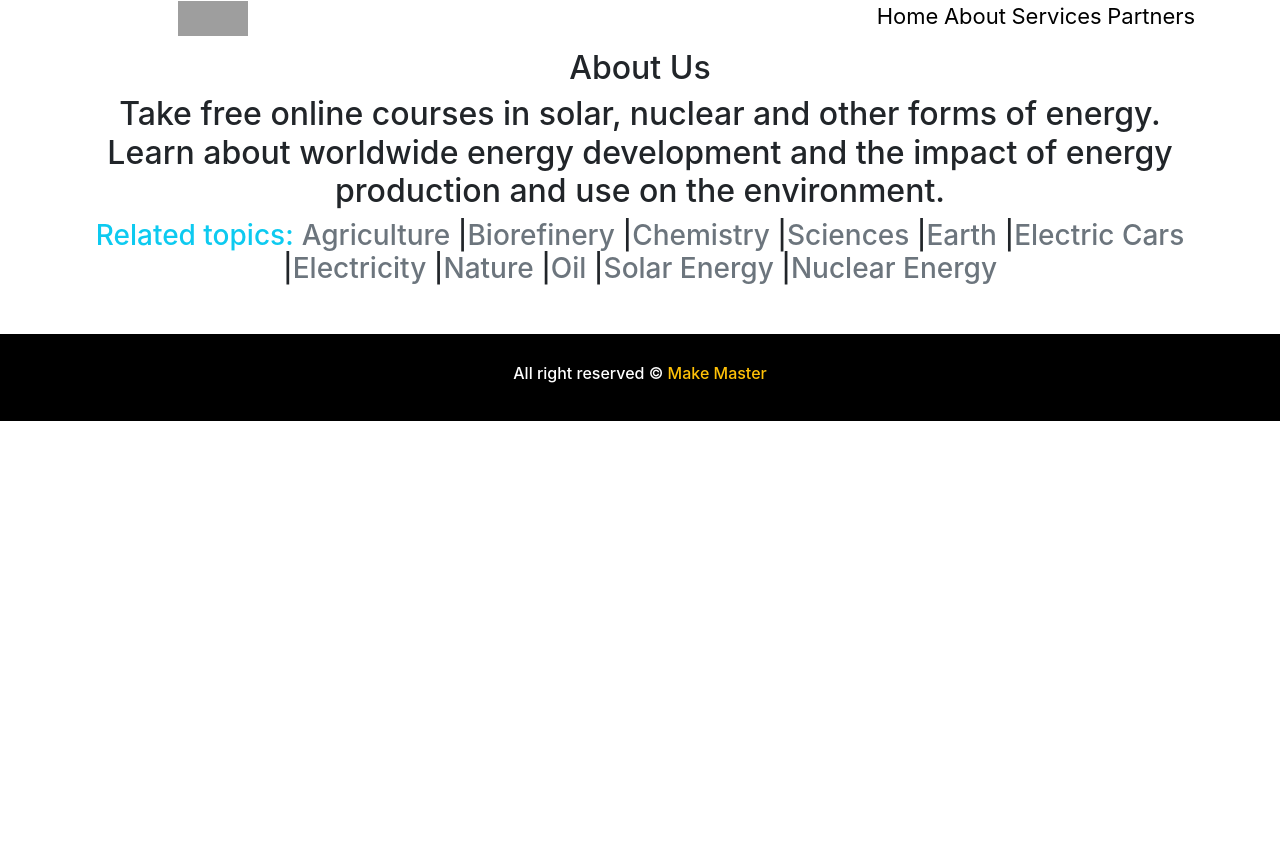
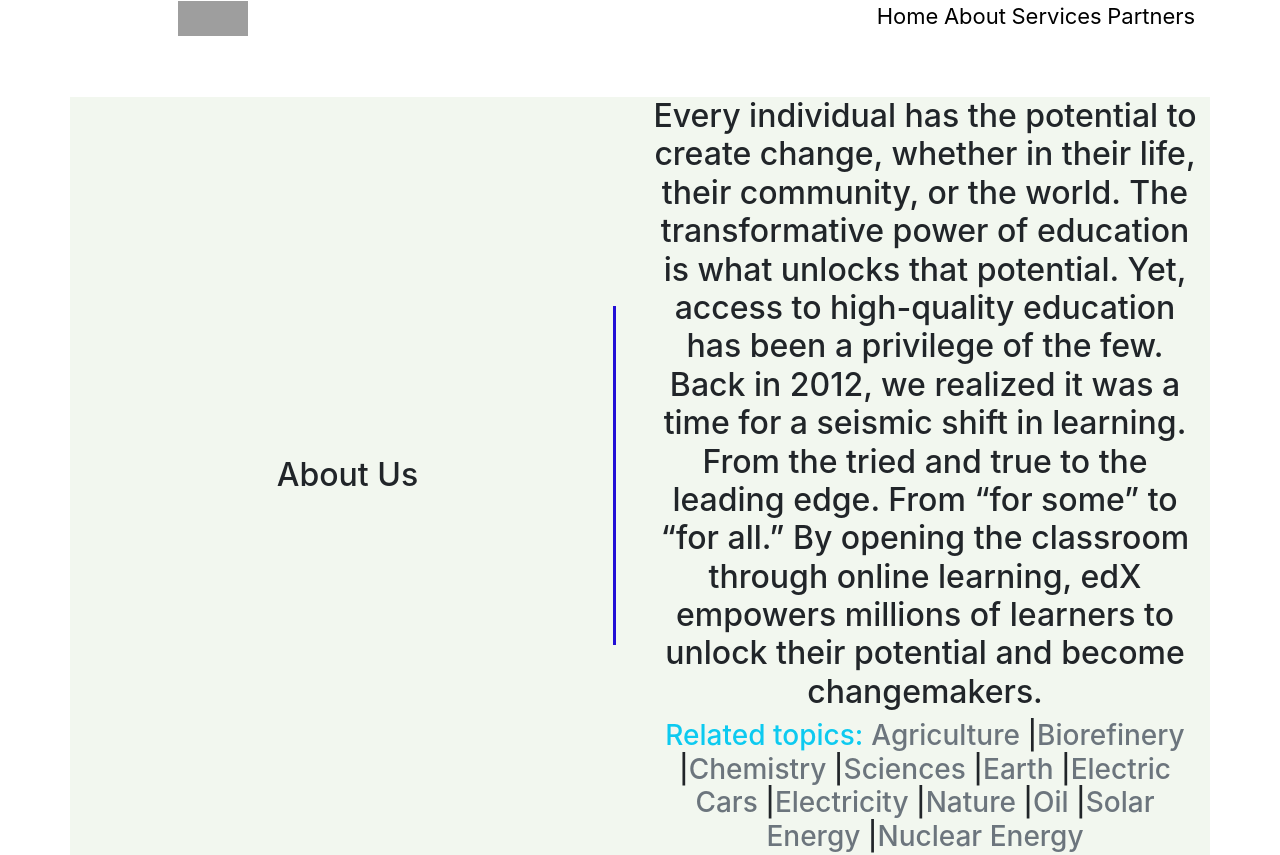
Before and after one commit to smahkafi/educational-electrical-course, a React (Create React App) app: page /about in a window 1280 px wide. Shown: the top 855 px of the page. Before the commit the page ends 800 px from the top, so only its background shows below. Built offline with nearby package versions, Linux system fonts and the light colour scheme; grey boxes are pictures that could not be loaded.

Commit message:
editing done

```diff
--- a/src/components/About/About.css
+++ b/src/components/About/About.css
@@ -1,3 +1,12 @@
+.about-container{
+    background-color: rgba(193, 218, 181, 0.212);
+}
 .related2 {
     text-decoration: none !important;
 }
+.about-css{
+    padding: 150px 0;
+    box-sizing: border-box;
+    margin-right: 12px;
+    border-right: 3px solid rgb(35, 15, 214);
+}
--- a/src/components/About/About.js
+++ b/src/components/About/About.js
@@ -4,14 +4,13 @@ import './About.css'
 
 const About = () => {
     return (
-        <div className="container">
-            <h2 className="text-center">
-                About Us
-            </h2>
-            <h2>
-            Take free online courses in solar, nuclear and other forms of energy. Learn about worldwide energy development and the impact of energy production and use on the environment.
-            </h2>
-
+        <div className="container about-container">
+           <div className="row mt-5 ">
+               <div className="col-6 justify-content-center align-self-center ">
+                    <h2 className="text-center about-css">About Us</h2>
+               </div>
+               <div className="col-6">
+                    <h2>Every individual has the potential to create change, whether in their life, their community, or the world. The transformative power of education is what unlocks that potential. Yet, access to high-quality education has been a privilege of the few. Back in 2012, we realized it was a time for a seismic shift in learning. From the tried and true to the leading edge. From “for some” to “for all.” By opening the classroom through online learning, edX empowers millions of learners to unlock their potential and become changemakers.</h2>
                     <h3>
                         <span className="text-info pe-2">
                             Related topics:
@@ -51,6 +50,8 @@ const About = () => {
                             </span>
                     </h3>
                 </div>
+           </div>
+        </div>
     );
 };
 
--- a/src/components/Services/Services.css
+++ b/src/components/Services/Services.css
@@ -1,5 +1,17 @@
+.services-background{
+    background-color: rgba(0, 0, 0, 0.514);
+}
+.div-services{
+    background-color: rgb(240, 253, 248);
+}
 .boder{
     border: 0;
     border-left: 2px solid yellow;
     text-align: left;
 }
+.description-title{
+    padding: 30px 0;
+    box-sizing: border-box;
+    margin-right: 12px;
+    border-right: 3px solid rgb(35, 15, 214);
+}
--- a/src/components/Services/Services.js
+++ b/src/components/Services/Services.js
@@ -12,43 +12,38 @@ const Services = () => {
     console.log(setServices);
     return (
 
-        <div className="bg-info">
+        <div className="services-background">
             <div className="container">
             {
-                services.map(service => <div className="service row d-flex border border-primary mt-5 bg-secondary">
+                services.map(service => <div className="service row d-flex border border-primary mt-5 div-services">
                         <div className="col-5 justify-content-center align-self-center">
-                            <img className="" src={service.img} alt="" />
+                            <img className="border border-danger" src={service.img} alt="" />
                         </div>
 
-                        <div className="col-7 boder">
-                            <h5>Id: {service.courseID}</h5>
+                        <div className="col-7 boder mt-3">
+                            <h6>Id: {service.courseID}</h6>
                             <h2>Name:   <span>
-                                            {service.name}
-                                        </span> <br />
-                                        <span>
-                                            {service.subName}
+                                            {service.name} {service.subName} {service.subName2}
                                         </span>
-                                        <span>
-                                            {service.subName2}
-                                        </span> <br />
+
                             </h2>
-                            <h4>Catagory: {service.catagory}</h4>
-                            <h4>Course Maker: {service.courseMaker}</h4>
-                            <h4>Vouse Qantity: {service.couseQantity}</h4>
-                            <h4>ProgramBadge: {service.programBadge}</h4>
-                            <h4>Duration: {service.duration}</h4>
-                            <h4>Fees: $ {service.fee}</h4>
-                            <h4>descriptions:</h4>
-                            <div className="mt-3 d-flex">
+                            <br />
+                            <h6>Catagory: <span className="text-warning">{service.catagory}</span></h6>
+                            <h6>Course Maker: {service.courseMaker}</h6>
+                            <h6>Course Qantity: {service.cousreQantity}</h6>
+                            <h6>ProgramBadge: {service.programBadge}</h6>
+                            <h6>Duration: {service.duration}</h6>
+                            <h6>Fees: $ {service.fee}</h6>
+                            <div className="mt-2 d-flex">
                                 <div className="col-4 justify-content-center align-self-center">
-                                    <h2>
-                                        {service.descriptions.descriptionTitle}
-                                    </h2>
+                                    <h4 className="description-title">
+                                        {service.descriptions.descriptionTitle}?
+                                    </h4>
                                 </div>
                                 <div className="col-8 justify-content-center align-self-center">
-                                    <p>{service.descriptions.details1}</p>
-                                    <p>{service.descriptions.details2}</p>
-                                    <p>{service.descriptions.details3}</p>
+                                    <h6>* {service.descriptions.details2}</h6>
+                                    <h6>* {service.descriptions.details3}</h6>
+                                    <h6>* {service.descriptions.details1}</h6>
                                 </div>
                             </div>
                         </div>
```
Lines whose indentation alone changed are shown as unchanged.
